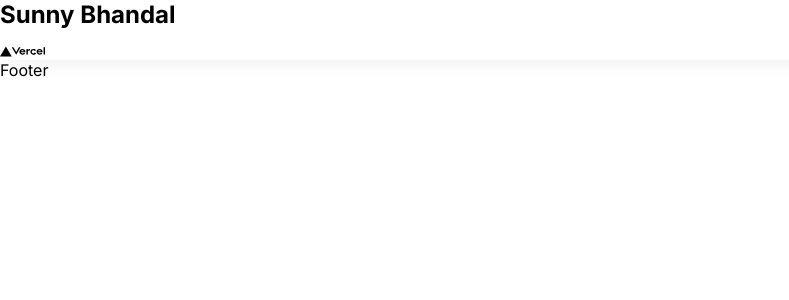
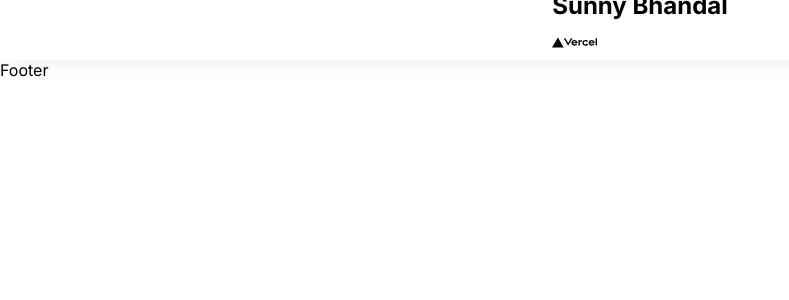
Before and after one commit to sunnybhandal/blog-website, a Next.js app: page / in a window 1280 px wide. Shown: the top 300 px of the page, without its empty margins (0-789 px from the left). Built offline with nearby package versions, Linux system fonts and the light colour scheme.

Commit message:
adding file

```diff
--- a/src/components/navbar/navbar.module.css
+++ b/src/components/navbar/navbar.module.css
@@ -6,4 +6,11 @@
   background-color: white;
   box-shadow: 2px 5px 27px -8px rgba(0, 0, 0, 0.1);
   display: flex;
+  justify-content: center;
+  align-items: center;
+  top: 0;
+  left: 0;
 }
+
+.wrapper {
+}
```
Also changed, not shown: src/lib/data.js (added).
